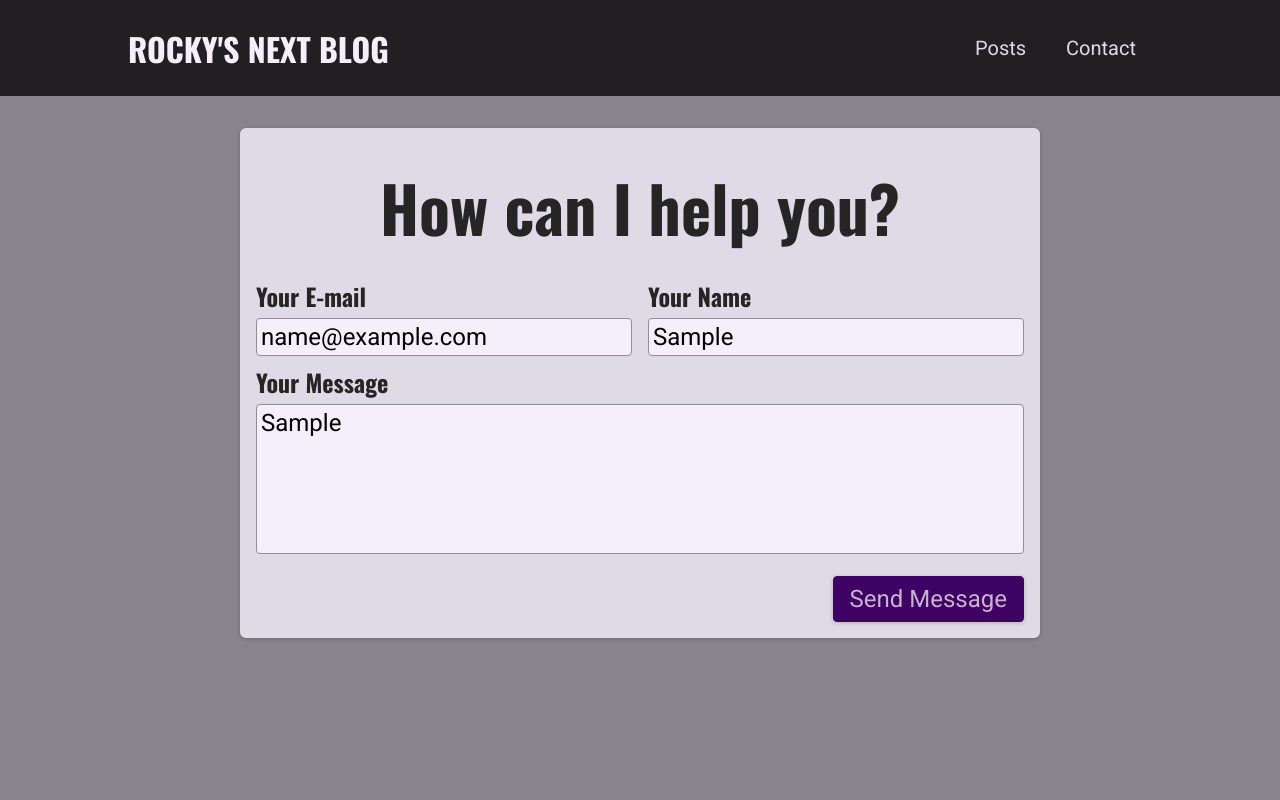
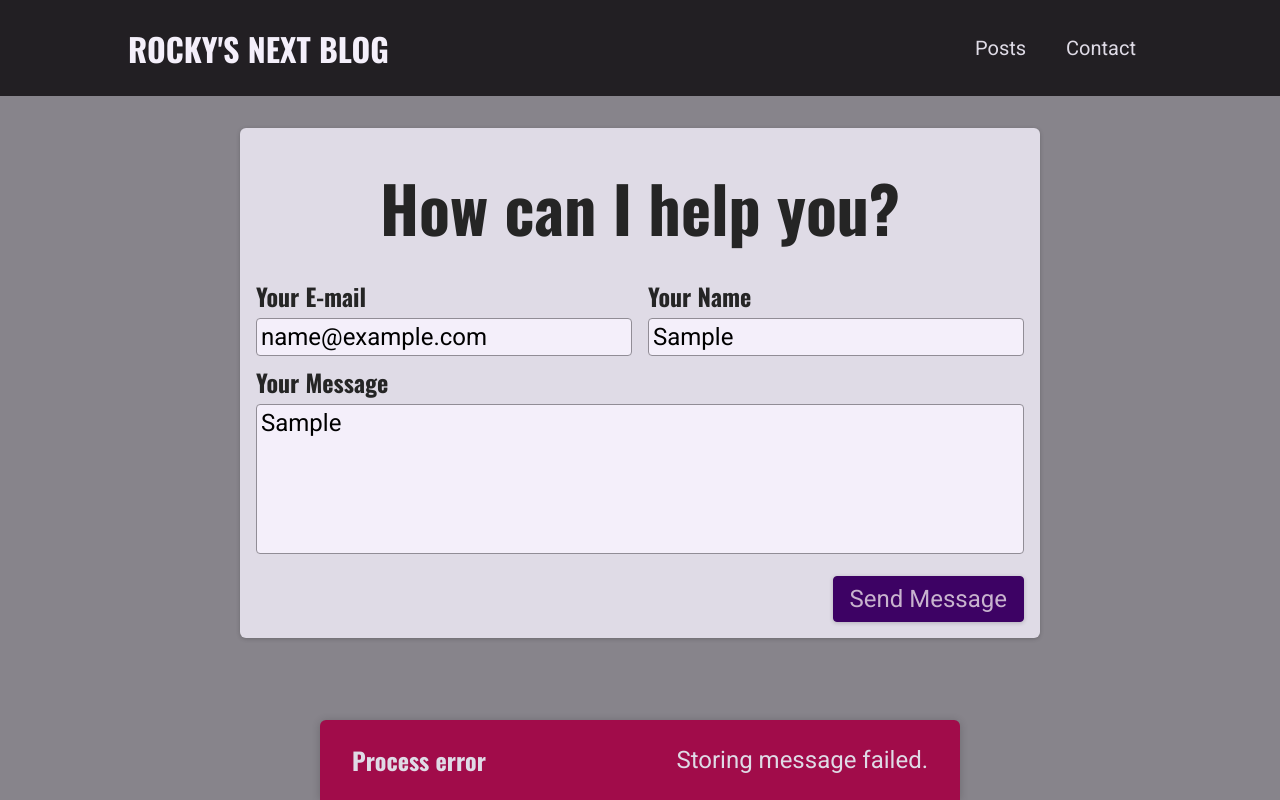
Before and after one commit to cloki0610/next-blog, a Next.js app: page /contact in a window 1280 px wide. Both pictures are taken after typing "name@example.com", "Sample", "Sample" into the empty fields and a click on the button "Send Message". Built offline with nearby package versions, Linux system fonts and the light colour scheme; no server answers; the database is empty.

Commit message:
Add notification on contact page only

```diff
--- a/components/contact/contact-form.js
+++ b/components/contact/contact-form.js
@@ -1,30 +1,87 @@
-import { useRef } from "react";
+import { useRef, useState, useEffect } from "react";
 
+import Notification from "../ui/notification";
 import classes from "./contact-form.module.css";
 
+const sendContactData = async (contactDetails) => {
+    const response = await fetch('/api/contact', {
+        method: 'POST',
+        body: JSON.stringify(contactDetails),
+        headers: {
+            'Content-Type': 'application/json'
+        },
+    });
+
+    const data = await response.json();
+
+    if (!response.ok) {
+        throw new Error(data.message || "Something went wrong!");
+    }
+
+    return data;
+};
+
 const ContactForm = () => {
-    const emailInputRef = useRef();
-    const nameInputRef = useRef();
-    const messageInputRef = useRef();
+    const [enteredEmail, setEnteredEmail] = useState();
+    const [enteredName, setEnteredName] = useState();
+    const [enteredMessage, setEnteredMessage] = useState();
+    const [requestStatus, setRequestStatus] = useState();
+    const [requestError, setRequestError] = useState();
 
-    const sendMessageHandler = (event) => {
+    useEffect(() => {
+        if (requestStatus === 'success' || requestStatus === 'error') {
+            const timer = setTimeout(() => {
+                setRequestStatus(null);
+                setRequestError(null);
+            }, 3000);
+            return () => clearTimeout(timer);
+        }
+    }, [requestStatus]);
+
+    const sendMessageHandler = async (event) => {
         event.preventDefault();
-        const enteredEmail = emailInputRef.current.value;
-        const enteredName = nameInputRef.current.value;
-        const enteredMessage = messageInputRef.current.value;
+        setRequestStatus('pending');
 
-        fetch('/api/contact', {
-            method: 'POST',
-            body: JSON.stringify({
+        try {
+            await sendContactData({
                 email: enteredEmail,
                 name: enteredName,
-                message: enteredMessage,
-            }),
-            headers: {
-                'Content-Type': 'application/json'
-            },
-        });
+                message: enteredMessage
+            });
+            setRequestStatus('success');
+            setEnteredEmail('');
+            setEnteredName('');
+            setEnteredMessage('');
+        } catch (error) {
+            setRequestStatus('error');
+            setRequestError(error.message);
+        }
+
     };
+
+    let notification;
+    if (requestStatus === 'pending') {
+        notification = {
+            status: 'pending',
+            title: 'Sending message...',
+            message: 'Wait for the response...'
+        };
+    }
+    if (requestStatus === 'success') {
+        notification = {
+            status: 'success',
+            title: 'Success!',
+            message: 'Message successfully sent.'
+        };
+    }
+    if (requestStatus === 'error') {
+        notification = {
+            status: 'error',
+            title: 'Process error',
+            message: requestError
+        };
+    }
+
     return (
         <section className={classes.contact}>
             <h1>How can I help you?</h1>
@@ -32,21 +89,46 @@
                 <div className={classes.controls}>
                     <div className={classes.control}>
                         <label htmlFor="email">Your E-mail</label>
-                        <input type="email" id="email" ref={emailInputRef} required />
+                        <input
+                            type="email"
+                            id="email"
+                            value={enteredEmail}
+                            onChange={(event) => setEnteredEmail(event.target.value)}
+                            required
+                        />
                     </div>
                     <div className={classes.control}>
                         <label htmlFor="name">Your Name</label>
-                        <input type="text" id="name" ref={nameInputRef} required />
+                        <input
+                            type="text"
+                            id="name"
+                            value={enteredName}
+                            onChange={(event) => setEnteredName(event.target.value)}
+                            required
+                        />
                     </div>
                 </div>
                 <div className={classes.control}>
                     <label htmlFor="message">Your Message</label>
-                    <textarea id="message" rows="5" ref={messageInputRef} required />
+                    <textarea
+                        id="message"
+                        rows="5"
+                        value={enteredMessage}
+                        onChange={(event) => setEnteredMessage(event.target.value)}
+                        required
+                    />
                 </div>
                 <div className={classes.actions}>
                     <button>Send Message</button>
                 </div>
             </form>
+            {notification && (
+                <Notification
+                    status={notification.status}
+                    title={notification.title}
+                    message={notification.message}
+                />
+            )}
         </section>
     );
 };
--- /dev/null
+++ b/components/ui/notification.js
@@ -0,0 +1,28 @@
+import ReactDOM from 'react-dom';
+
+import classes from './notification.module.css';
+
+function Notification(props) {
+  const { title, message, status } = props;
+
+  let statusClasses = '';
+
+  if (status === 'success') {
+    statusClasses = classes.success;
+  }
+
+  if (status === 'error') {
+    statusClasses = classes.error;
+  }
+
+  const cssClasses = `${classes.notification} ${statusClasses}`;
+
+  return (
+    <div className={cssClasses}>
+      <h2>{title}</h2>
+      <p>{message}</p>
+    </div>
+  );
+}
+
+export default Notification;
--- /dev/null
+++ b/components/ui/notification.module.css
@@ -0,0 +1,43 @@
+.notification {
+  display: flex;
+  justify-content: space-between;
+  align-items: center;
+  color: var(--color-grey-100);
+  background-color: var(--color-grey-800);
+  padding: 0 var(--size-8);
+  box-shadow: 0 1px 8px rgba(0, 0, 0, 0.2);
+  position: fixed;
+  height: 5rem;
+  bottom: 0;
+  width: 100%;
+  left: 0;
+  border-top-right-radius: 0;
+  border-top-left-radius: 0;
+}
+
+.notification h2 {
+  font-size: var(--size-6);
+  margin: 0;
+}
+
+.notification p {
+  margin: 0;
+}
+
+.success {
+  background-color: var(--color-success-500);
+  color: var(--color-grey-800);
+}
+
+.error {
+  background-color: var(--color-error-500);
+}
+
+@media (min-width: 768px) {
+  .notification {
+    width: 40rem;
+    left: calc(50% - 20rem);
+    border-top-right-radius: 6px;
+    border-top-left-radius: 6px;
+  }
+}
```
